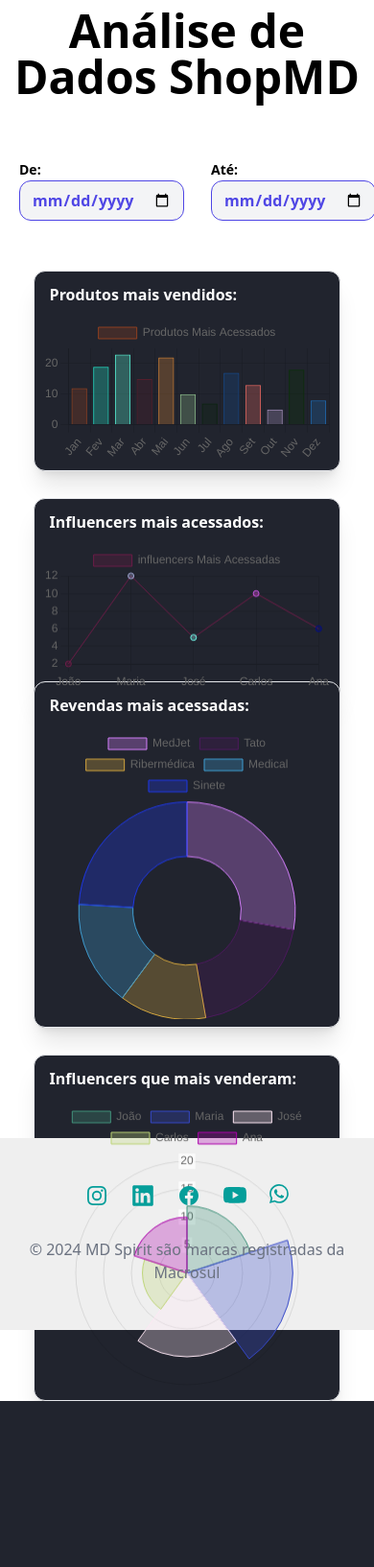
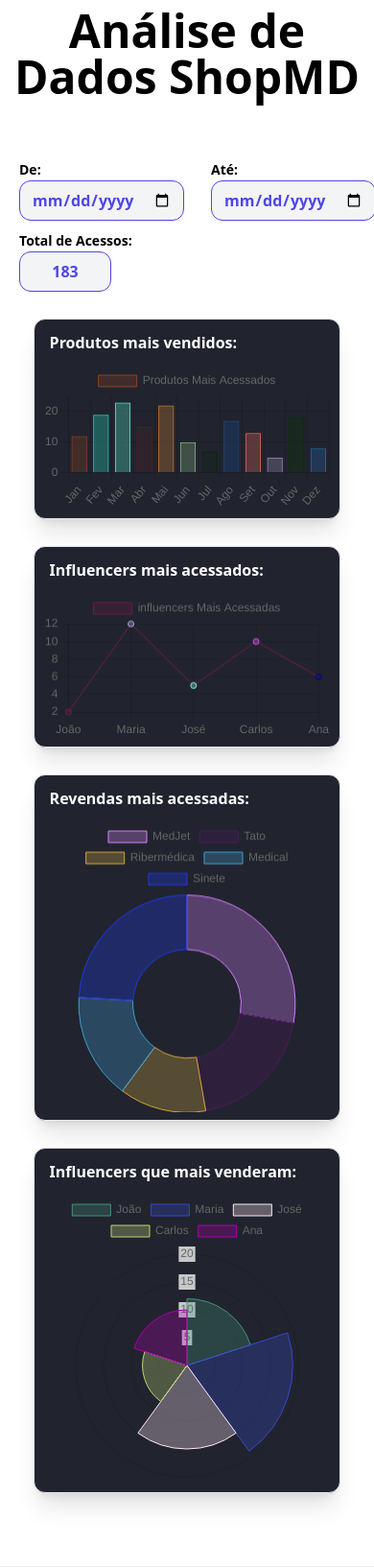
Before and after one commit to Renan2707/Dashboard-Analytics, a Django app: page / in a window 390 px wide; the page is wider, and only the part inside the window is pictured. Shown: the part 136-1769 px from the top of that part at 96% size. Before the commit the page ends 1596 px from the top of that part, so only its background shows below. Run offline with Django 5.2, Linux system fonts and the light colour scheme; some libraries are stand-ins or nearby versions.

Commit message:
arrumando responsividade da página

```diff
--- a/core/templates/dashboard.html
+++ b/core/templates/dashboard.html
@@ -9,9 +9,7 @@
             Análise de Dados ShopMD
         </h1>
         <div class="mt-10 p-5 max-w-7xl mx-auto space-y-7">
-            <div class="flex space-x-7">
-
-
+            <div class="lg:flex lg:space-x-7 space-y-2 lg:space-y-0">
                 <div class="flex space-x-7">
                     <div>
                         <label for="data" class="font-bold text-sm"> De:</label>
@@ -27,11 +25,10 @@
                     <label for="total" class="font-bold text-sm">Total de Acessos:</label>
                     <input type="text" value="183" disabled class="rounded-xl block bg-gray-100 font-semibold w-24 text-center text-indigo-600 border-indigo-600">
                 </div>
-
             </div>
 
 
-            <div class="lg:flex lg:space-x-7 space-y-7 lg:space-y-0 h-[400px]">
+            <div class="lg:flex lg:space-x-7 space-y-7 lg:space-y-0 lg:h-[400px]">
                 <div class="bg-[#21242e] mx-auto w-11/12 lg:w-1/2 border rounded-xl shadow-xl">
                     <p class="text-white ml-4 mt-2 font-semibold leading-loose">Produtos mais vendidos:</p>
                     <div class="p-2 flex items-center justify-center w-full h-5/6">
@@ -47,7 +44,7 @@
                 </div>
             </div>
 
-            <div class="lg:flex lg:space-x-7 space-y-7 lg:space-y-0 h-[400px]">
+            <div class="lg:flex lg:space-x-7 space-y-7 lg:space-y-0 lg:h-[400px]">
 
                 <div class="bg-[#21242e] mx-auto w-11/12 lg:w-1/2 border rounded-xl shadow-xl">
                     <p class="text-white ml-4 mt-2 font-semibold leading-loose">Revendas mais acessadas:</p>
@@ -160,12 +157,11 @@
             }
         })
     }
+
     renderiza_produtos_mais_acessados()
     renderiza_revendas_mais_acessados()
     renderiza_influencers_mais_acessados()
     renderiza_influencers_mais_venderam()
-
-
 
 </script>
 
```
